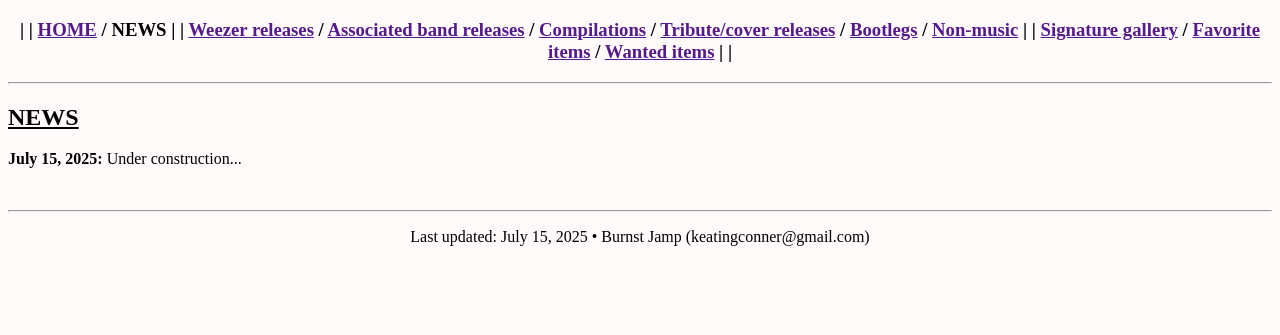
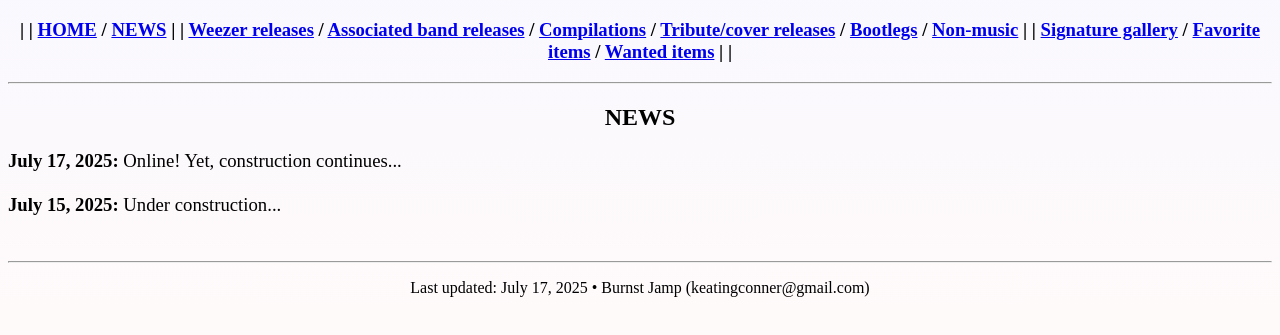
Before and after one commit to Conner-Keating/burnstjamp.github.io, a plain HTML site: page collection/news.html in a window 1280 px wide. Shown: the part 61-396 px from the top of the page. Drawn offline with Linux system fonts and the light colour scheme.

Commit message:
Update news.html

```diff
--- a/collection/news.html
+++ b/collection/news.html
@@ -6,10 +6,44 @@
 
 body {
  background-color: #FFFAFA;
+ background-image: linear-gradient(#F8F8FF, #FFFAFA);
+ background-repeat: no-repeat;
 }
 
 .center {
  text-align: center;
+}
+
+.title {
+ color: #191970;
+}
+
+.content {
+ font-size: 1.17em;
+}
+
+.animatedTitle::before {
+ content: "WEEZER RELEASES";
+ animation: animateTitle infinite 5s;
+}
+
+@keyframes animateTitle {
+
+ 0% {
+  content: "NEWS";
+ }
+
+ 33% {
+  content: "> NEWS <";
+ }
+
+ 66% {
+  content: "> > NEWS < <";
+ }
+
+ 100% {
+  content: "> > > NEWS < < <";
+ }
 }
 
 </style>
@@ -22,16 +56,20 @@ Burnst Jamp's Weezer collection spreadsheet
 </h1>
 
 <h3 class="center">
-| | <a href=>HOME</a> / <b>NEWS</b> | | <a href=>Weezer releases</a> / <a href=>Associated band releases</a> / <a href=>Compilations</a> / <a href=>Tribute/cover releases</a> / <a href=>Bootlegs</a> / <a href=>Non-music</a> | | <a href=>Signature gallery</a> / <a href=>Favorite items</a> / <a href=>Wanted items</a> | |
+| | <a href=home.html>HOME</a> / <a href=news.html>NEWS</a> | | <a href=weezer-releases.html>Weezer releases</a> / <a href=associated-releases.html>Associated band releases</a> / <a href=compilations.html>Compilations</a> / <a href=tribute-cover-releases.html>Tribute/cover releases</a> / <a href=bootlegs.html>Bootlegs</a> / <a href=non-music.html>Non-music</a> | | <a href=signature-gallery.html>Signature gallery</a> / <a href=favorites.html>Favorite items</a> / <a href=wanted.html>Wanted items</a> | |
 </h3>
 
 <hr>
 
-<h2>
-<u>NEWS</u>
+<h2 class="center">
+<span class="animatedTitle" />
 </h2>
 
-<p>
+<p class="content">
+
+<b>July 17, 2025:</b> Online! Yet, construction continues...
+
+<br><br>
 
 <b>July 15, 2025:</b> Under construction...
 
@@ -40,8 +78,8 @@ Burnst Jamp's Weezer collection spreadsheet
 <br>
 <hr>
 
-<p style="text-align:center;">
-Last updated: July 15, 2025 • Burnst Jamp (keatingconner@gmail.com)
+<p class="center">
+Last updated: July 17, 2025 • Burnst Jamp (keatingconner@gmail.com)
 </p>
 
 </body>
```
